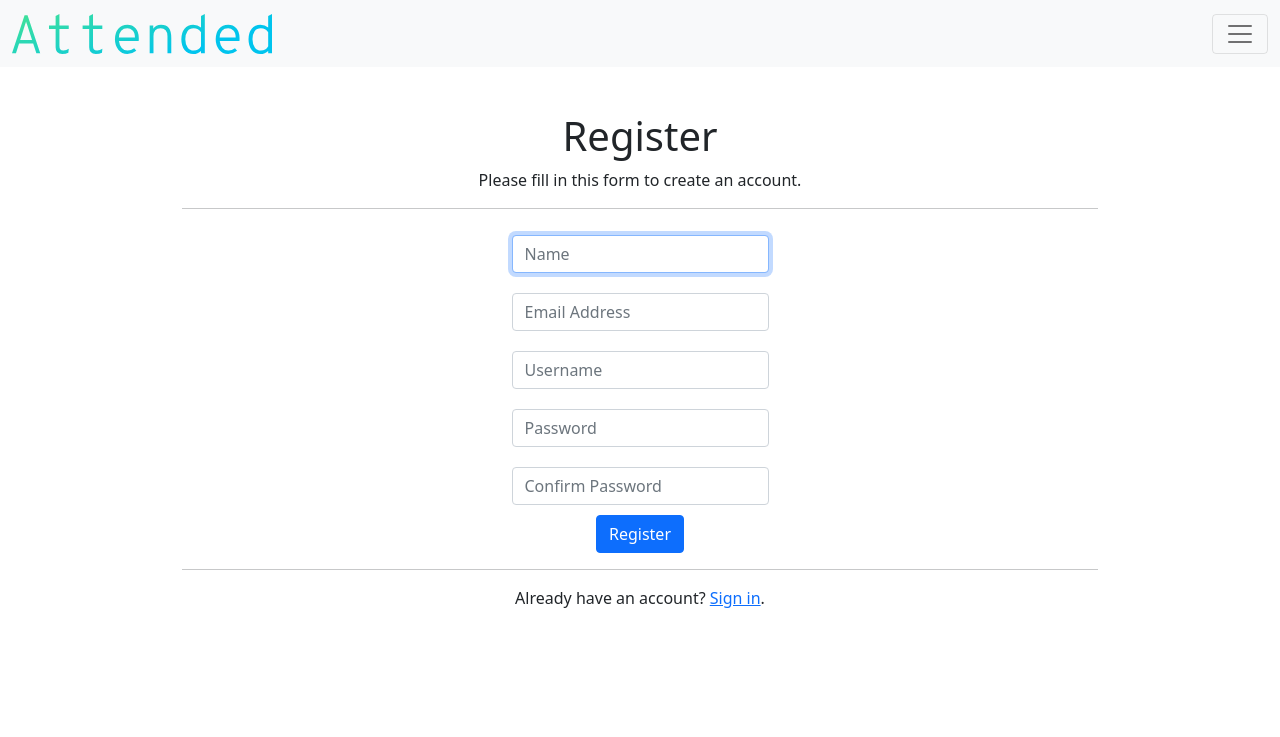
After one commit to philipjebaseelan/attendance, a Flask app: page /register in a window 1280 px wide. The commit adds this page. Shown: the top 737 px of the page. Run offline with Flask 2, Linux system fonts and the light colour scheme; some libraries are stand-ins or nearby versions.

Commit message:
added the registration template

```diff
--- a/application.py
+++ b/application.py
@@ -1,4 +1,6 @@
-from flask import Flask, render_template
+
+from cs50 import SQL
+from flask import Flask, render_template, redirect, request, session
 
 #Initialising the application & SQLite Database
 app = Flask(__name__)
@@ -7,3 +9,11 @@ db = SQL("sqlite:///attendance.db")
 @app.route("/")
 def index():
     return render_template("layout.html")
+
+
+@app.route("/register", methods=["GET", "POST"])
+def register():
+    if request.method == "POST":
+        return redirect("/")
+    else:
+        return render_template("register.html")
--- a/static/css/style.css
+++ b/static/css/style.css
@@ -1,3 +1,34 @@
 #brandlabel{
     height:40px;
 }
+
+/* register.html */
+main
+{
+    overflow-x: auto;
+    text-align: center;
+}
+
+main .form-control
+{
+    display: inline-block;
+    width: auto;
+}
+
+.p-5 {
+    padding: 7rem!important;
+}
+
+.signin {
+  background-color: white;
+  text-align: center;
+}
+
+#register_form{
+    padding-top:10px;
+    padding-bottom:10px;
+}
+
+#register{
+    padding-top:10px;
+{
--- a/templates/layout.html
+++ b/templates/layout.html
@@ -34,24 +34,15 @@
                 </div>
             <div class="offcanvas-body">
                 <ul class="navbar-nav justify-content-end flex-grow-1 pe-3">
-                    <li class="nav-item">
-                        <a class="nav-link active" aria-current="page" href="#">Home</a>
-                    </li>
-                    <li class="nav-item">
-                        <a class="nav-link" href="#">Link</a>
-                    </li>
-                    <li class="nav-item dropdown">
-                        <a class="nav-link dropdown-toggle" href="#" id="offcanvasNavbarDropdown" role="button" data-bs-toggle="dropdown" aria-expanded="false">
-                          Dropdown
-                        </a>
-                            <ul class="dropdown-menu" aria-labelledby="offcanvasNavbarDropdown">
-                                <li><a class="dropdown-item" href="#">Action</a></li>
-                                <li><a class="dropdown-item" href="#">Another action</a></li>
-                                <li>
-                                    <hr class="dropdown-divider">
-                                </li>
-                                <li><a class="dropdown-item" href="#">Something else here</a></li>
-                            </ul>
+                    <li class="nav-item"><a class="nav-link active" aria-current="page" href="#">Home</a></li>
+                    <li class="nav-item"><a class="nav-link" href="/register">Register</a></li>
+                    <li class="nav-item dropdown"><a class="nav-link dropdown-toggle" href="#" id="offcanvasNavbarDropdown" role="button" data-bs-toggle="dropdown" aria-expanded="false">Dropdown</a>
+                        <ul class="dropdown-menu" aria-labelledby="offcanvasNavbarDropdown">
+                            <li><a class="dropdown-item" href="#">Action</a></li>
+                            <li><a class="dropdown-item" href="#">Another action</a></li>
+                            <li><hr class="dropdown-divider"></li>
+                            <li><a class="dropdown-item" href="#">Something else here</a></li>
+                        </ul>
                     </li>
                 </ul>
             </div>
@@ -59,6 +50,13 @@
             </div>
         </nav>
 
+        <main class="container p-5">
+            {% block main %}{% endblock %}
+        </main>
+
+
+
+
 
     </body>
 </html>
--- /dev/null
+++ b/templates/register.html
@@ -0,0 +1,33 @@
+{% extends "layout.html" %}
+
+{% block main %}
+
+            <h1>Register</h1>
+            <p>Please fill in this form to create an account.</p>
+            <hr>
+            <form action="/register" method="post">
+                <div class="form-group" id="register_form">
+                    <input autocomplete="off" autofocus class="form-control" name="name" placeholder="Name" type="text">
+                </div>
+                <div class="form-group" id="register_form">
+                    <input autocomplete="off" autofocus class="form-control" name="email" placeholder="Email Address" type="email">
+                </div>
+                <div class="form-group" id="register_form">
+                    <input autocomplete="off" autofocus class="form-control" name="username" placeholder="Username" type="text">
+                </div>
+                <div class="form-group" id="register_form">
+                    <input class="form-control" name="password" placeholder="Password" type="password">
+                </div>
+                <div class="form-group" id="register_form">
+                    <input class="form-control" name="confirmation" placeholder="Confirm Password" type="password">
+                </div>
+                <button class="btn btn-primary" type="submit">Register</button>
+            </form>
+            <hr>
+
+            <div class="container signin">
+            <p>Already have an account? <a href="#">Sign in</a>.</p>
+            </div>
+
+
+{% endblock %}
```
Also changed, not shown: 2 other files.
